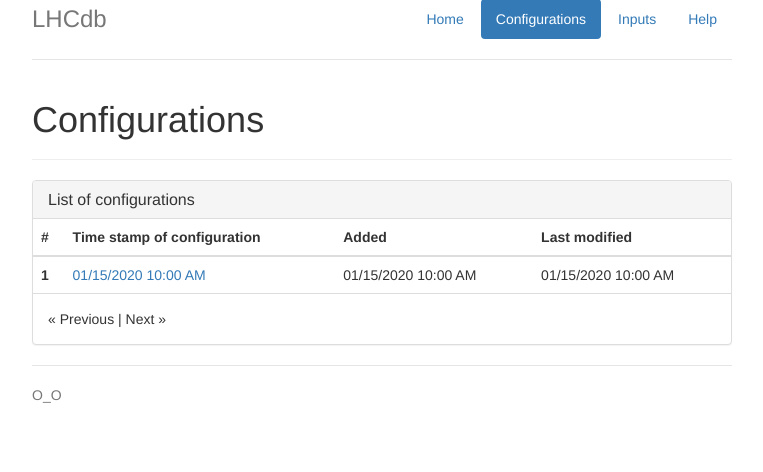
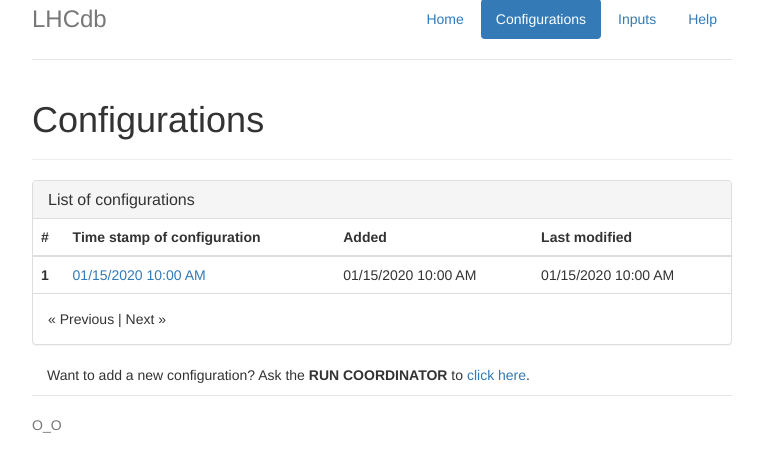
Before and after one commit to lariat/lhcdb, a Flask app: page /configurations in a window 1280 px wide. Shown: the part 21-493 px from the top of the page, without its empty margins (258-1021 px from the left). Run offline with Flask 2, Linux system fonts and the light colour scheme; tables that the repository leaves empty hold one stand-in row (values such as "Sample post"); some libraries are stand-ins or nearby versions.

Commit message:
Add link to add configuration.

```diff
--- a/lhcdb/templates/configurations.html
+++ b/lhcdb/templates/configurations.html
@@ -59,4 +59,8 @@
 
       </div>
 
+      <div class="container">
+        <p>Want to add a new configuration? Ask the <b>RUN COORDINATOR</b> to <a href="{{ url_for('add_config') }}">click here</a>.</p>
+      </div>
+
 {% endblock %}
```
